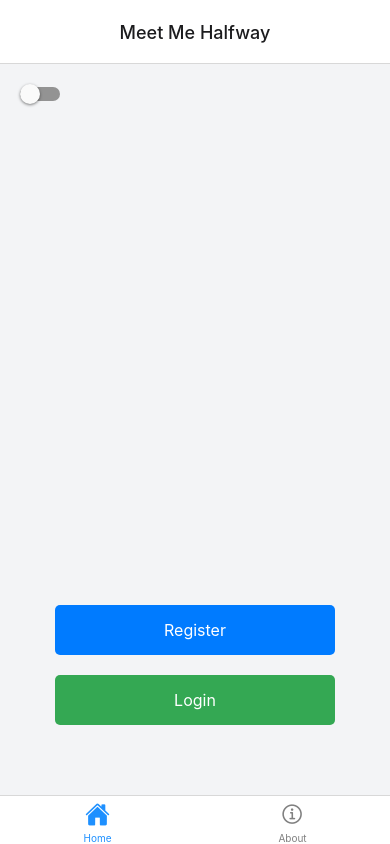
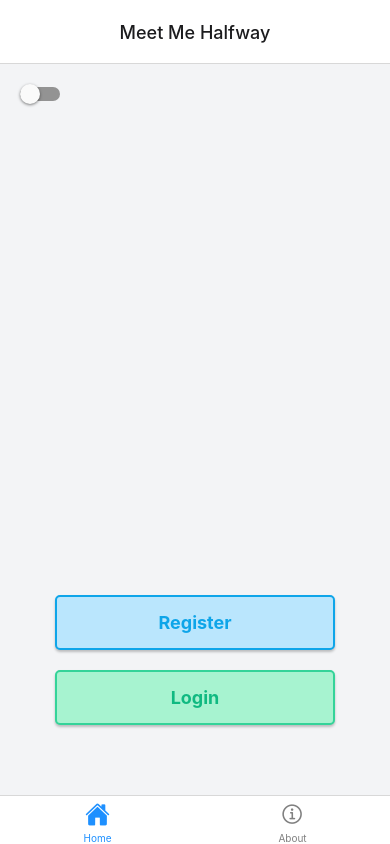
Before and after one commit to DanielcB123/mmh, a React Native app: screen /Home in a window 390 px wide. Built offline with nearby package versions, Linux system fonts and the light colour scheme.

Commit message:
button and background styling

```diff
--- a/navigation/MainTabNavigator.js
+++ b/navigation/MainTabNavigator.js
@@ -14,50 +14,35 @@ const Tab = createBottomTabNavigator();
 function MainTabNavigator() {
   const { isAuthenticated, signOut } = useAuth();
 
-  console.log('is authenticated = '+isAuthenticated);
   return (
     <Tab.Navigator
-      key={isAuthenticated ? "authenticated" : "unauthenticated"} // This forces a re-render when the authentication state changes
+      key={isAuthenticated ? "authenticated" : "unauthenticated"}
       screenOptions={({ route }) => ({
         tabBarIcon: ({ focused, color, size }) => {
           let iconName;
-          if (route.name === 'Home') {
-            iconName = focused ? 'home' : 'home-outline';
-          } else if (route.name === 'About') {
-            iconName = focused ? 'information-circle' : 'information-circle-outline';
+          switch (route.name) {
+            case 'Home':
+              iconName = focused ? 'home' : 'home-outline';
+              break;
+            case 'About':
+              iconName = focused ? 'information-circle' : 'information-circle-outline';
+              break;
+            case 'Dashboard':
+              iconName = focused ? 'speedometer' : 'speedometer-outline'; // Example icons for Dashboard
+              break;
+            case 'Profile':
+              iconName = focused ? 'person' : 'person-outline'; // Example icons for Profile
+              break;
+            default:
+              iconName = 'ban'; // A default icon in case none of the above
+              break;
           }
-          // Add more else if blocks for other tabs as needed
           return <Ionicons name={iconName} size={size} color={color} />;
         },
         tabBarActiveTintColor: 'dodgerblue',
         tabBarInactiveTintColor: 'gray',
       })}
     >
-
-      {/* {isAuthenticated && (
-        <>
-          <Tab.Screen
-            name="Dashboard"
-            component={DashboardScreen}
-            options={({ navigation }) => ({
-              headerRight: () => (
-                <Button
-                  onPress={() => {
-                    signOut();
-                  }}
-                  title="Logout"
-                  color="gray"
-                />
-              ),
-              headerRightContainerStyle: {
-                paddingRight: 15,
-              },
-            })}
-          />
-          <Tab.Screen name="Profile" component={ProfileScreen} />
-        </>
-      )} */}
-
       {!isAuthenticated ? (
         <>
           <Tab.Screen
@@ -97,16 +82,18 @@ function MainTabNavigator() {
               headerRightContainerStyle: {
                 paddingRight: 15,
               },
+              tabBarLabel: 'Dashboard', // Specify label if needed
             })}
           />
-          <Tab.Screen name="Profile" component={ProfileScreen} />
+          <Tab.Screen
+            name="Profile"
+            component={ProfileScreen}
+            options={{
+              tabBarLabel: 'Profile', // Specify label if needed
+            }}
+          />
         </>
-
       )}
-
-      {/* <Tab.Screen name="Messaging" component={MessagingScreen} /> */}
-
-
     </Tab.Navigator>
   );
 }
--- a/screens/DashboardScreen.js
+++ b/screens/DashboardScreen.js
@@ -1,11 +1,13 @@
-// DashboardScreen.js
 import React from 'react';
 import { View, Text, Button, StyleSheet } from 'react-native';
+import { useTheme } from '../context/ThemeContext'; // Import useTheme
 
 const DashboardScreen = ({ navigation }) => {
+  const { isDarkTheme } = useTheme(); // Use the theme context to check if dark theme is active
+
   return (
-    <View style={styles.container}>
-      <Text style={styles.text}>Welcome to the Dashboard!</Text>
+    <View style={[styles.container, { backgroundColor: isDarkTheme ? '#333' : '#f3f4f6' }]}>
+      <Text style={[styles.text, { color: isDarkTheme ? '#ffffff' : '#000000' }]}>Welcome to the Dashboard!</Text>
       {/* Add more UI components that make up your Dashboard here */}
     </View>
   );
@@ -16,10 +18,12 @@ const styles = StyleSheet.create({
     flex: 1,
     justifyContent: 'center',
     alignItems: 'center',
+    // The background color setting is moved to the component's inline style
   },
   text: {
     fontSize: 20,
     fontWeight: 'bold',
+    // The text color setting is moved to the component's inline style
   },
 });
 
--- a/screens/HomeScreen.js
+++ b/screens/HomeScreen.js
@@ -17,15 +17,21 @@ function HomeScreen({ navigation }) {
       <View style={{ flex: 1 }} />
       <TouchableOpacity
         onPress={() => navigation.navigate('RegisterModal')}
-        style={[styles.button, { backgroundColor: isDarkTheme ? '#155e75' : '#007bff' }]}
+        style={[styles.button, {
+          borderColor: isDarkTheme ? '#155e75' : '#0ea5e9',
+          backgroundColor: isDarkTheme ? '#155e75' : '#bae6fd'
+        }]}
       >
-        <Text style={styles.buttonText}>Register</Text>
+        <Text style={styles.registerButtonText}>Register</Text>
       </TouchableOpacity>
       <TouchableOpacity
-        onPress={() => navigation.navigate('LoginModal')} // Assuming you have a "LoginModal" route
-        style={[styles.button, { backgroundColor: isDarkTheme ? '#166534' : '#34a853' }]}
+        onPress={() => navigation.navigate('LoginModal')}
+        style={[styles.button, {
+          borderColor: isDarkTheme ? '#166534' : '#34d399',
+          backgroundColor: isDarkTheme ? '#166534' : '#a7f3d0'
+        }]}
       >
-        <Text style={styles.buttonText}>Login</Text>
+        <Text style={styles.loginButtonText}>Login</Text>
       </TouchableOpacity>
     </View>
   );
@@ -52,10 +58,25 @@ const styles = StyleSheet.create({
     borderRadius: 5,
     justifyContent: 'center',
     alignItems: 'center',
+    borderWidth: 2,
+    shadowColor: "#000",
+    shadowOffset: {
+      width: 0,
+      height: 2,
+    },
+    shadowOpacity: 0.23,
+    shadowRadius: 2.62,
+    elevation: 4, // Elevation for Android
   },
-  buttonText: {
-    color: '#ffffff',
-    fontSize: 16,
+  registerButtonText: {
+    color: '#0ea5e9',
+    fontSize: 18,
+    fontWeight: 'bold',
+  },
+  loginButtonText: {
+    color: '#10b981',
+    fontSize: 18,
+    fontWeight: 'bold',
   },
 });
 
--- a/screens/LoginModal.js
+++ b/screens/LoginModal.js
@@ -40,7 +40,13 @@ function LoginModal() {
         placeholderTextColor="#888"
         secureTextEntry={true}
       />
-      <TouchableOpacity style={[styles.button, { backgroundColor: isDarkTheme ? '#155e75' : '#007bff' }]} onPress={handleLogin}>
+      <TouchableOpacity
+                style={[styles.button, {
+
+                  backgroundColor: isDarkTheme ? '#166534' : '#34d399'
+                }]}
+        onPress={handleLogin}
+        >
         <Text style={styles.buttonText}>Login</Text>
       </TouchableOpacity>
       <TouchableOpacity style={[styles.cancelButton, { backgroundColor: isDarkTheme ? '#6b7280' : '#9ca3af' }]} onPress={() => navigation.goBack()}>
@@ -74,7 +80,7 @@ const styles = StyleSheet.create({
     borderColor: '#ddd',
   },
   button: {
-    backgroundColor: '#007bff',
+    // backgroundColor: '#007bff',
     padding: 10,
     width: '100%',
     alignItems: 'center',
--- a/screens/RegisterModal.js
+++ b/screens/RegisterModal.js
@@ -48,7 +48,7 @@ function RegisterModal() {
         placeholderTextColor="#888"
         secureTextEntry={true}
       />
-      <TouchableOpacity style={[styles.button, { backgroundColor: isDarkTheme ? '#155e75' : '#007bff' }]} onPress={handleRegister}>
+      <TouchableOpacity style={[styles.button, { backgroundColor: isDarkTheme ? '#155e75' : '#38bdf8' }]} onPress={handleRegister}>
       <Text style={[styles.buttonText]}>Register</Text>
       </TouchableOpacity>
       <TouchableOpacity style={[styles.button, { backgroundColor: isDarkTheme ? '#6b7280' : '#9ca3af' }]} onPress={() => navigation.goBack()}>
```
